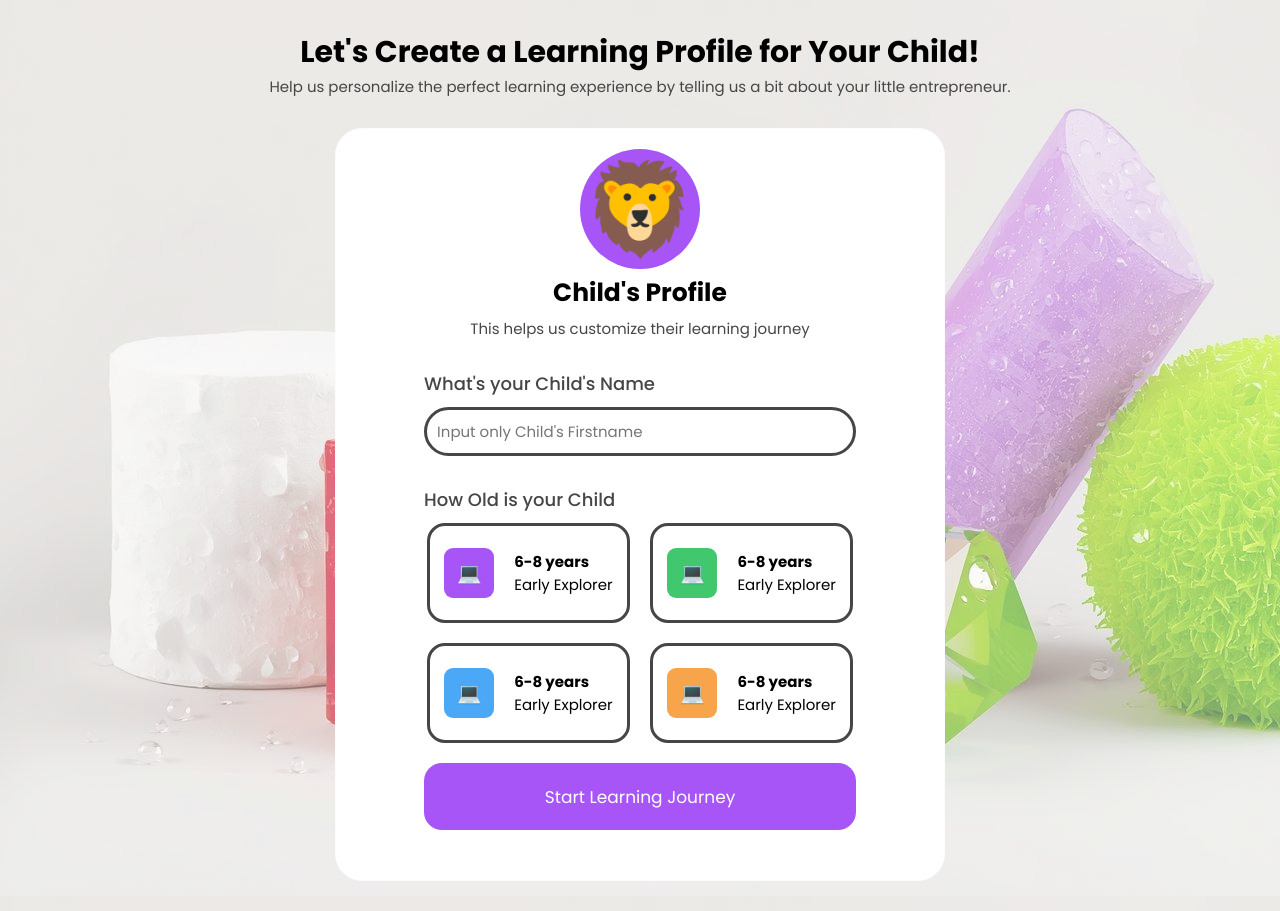
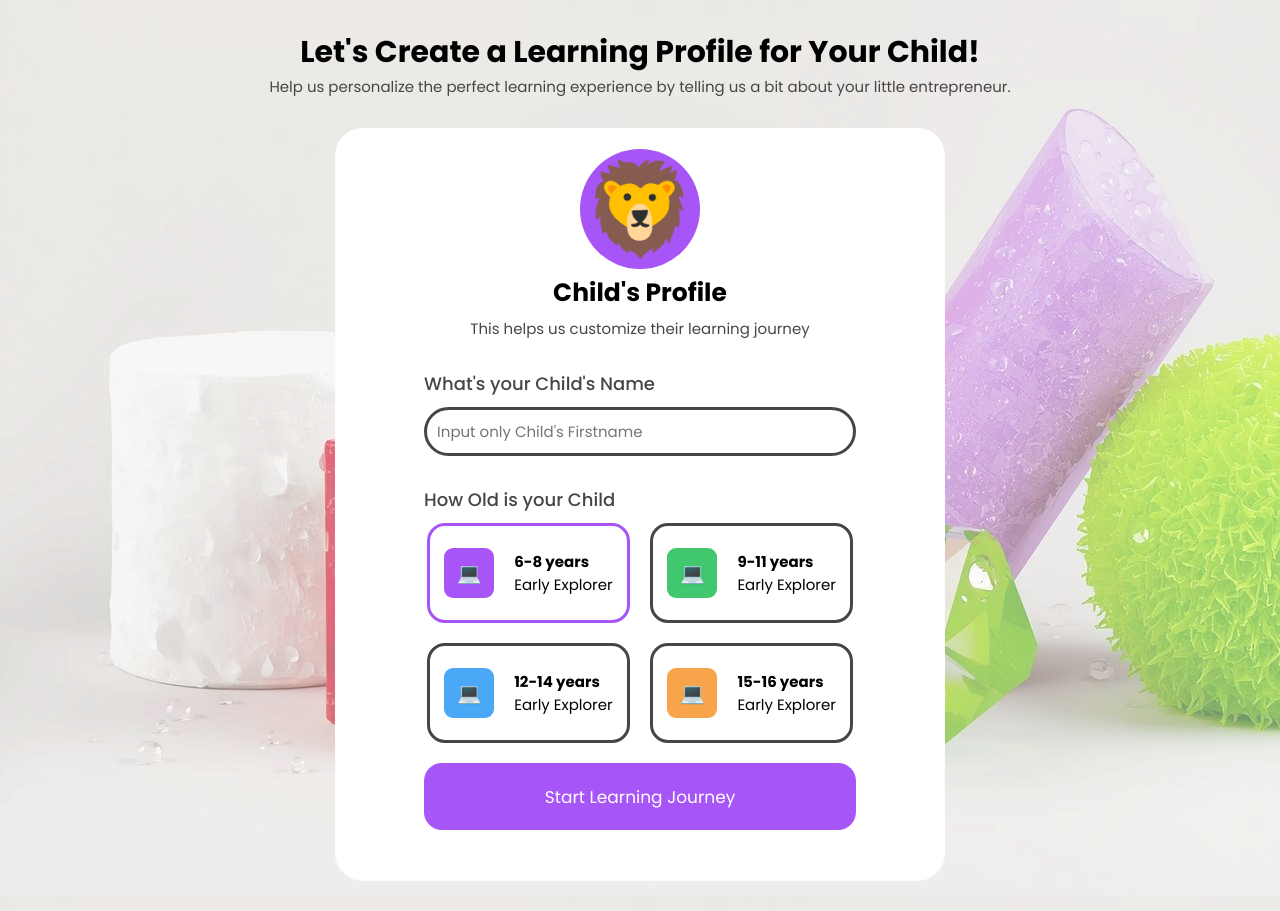
Before and after one commit to leadwarecompany-bit/Bizkids, a PHP site: page /kids-extra-profile-signup.html in a window 1280 px wide. Run offline with PHP 8.4, Linux system fonts and the light colour scheme; some libraries are stand-ins or nearby versions; some web fonts are replaced.

Commit message:
second commit

```diff
--- a/css/design.css
+++ b/css/design.css
@@ -1153,4 +1153,7 @@ body{
 .kids-profile-creation-form-button:hover{
     transform: scale(1.05);
 }
+.age-range-active{
+    border: 3px solid #A855F7;
+}
 /* styling kids profile creation page done */
--- a/javascript/functions.js
+++ b/javascript/functions.js
@@ -41,9 +41,8 @@ const sentence_magic = document.getElementById('fancy-fancy');
 const kids_name = document.getElementById('childs-profile-creation-first-name');
 
 function updateName() {
-  const val = kids_name.value.trim();               // read current input value
-  name_magic.forEach(el => el.textContent = val);  // update every .yeye-name-magic
-  // show sentence only when there's text
+  const val = kids_name.value.trim();
+  name_magic.forEach(el => el.textContent = val);
   if(val == ""){
     sentence_magic.textContent = ""
   }
@@ -52,8 +51,37 @@ function updateName() {
   }
 }
 
-// update in real-time as user types
+
 kids_name.addEventListener('input', updateName);
 
-// ensure correct initial state on page load
+
 document.addEventListener('DOMContentLoaded', updateName);
+
+// node selections
+const age_range_options = document.querySelectorAll('.kids-profile-creation-age-range');
+const age_ranges_first_text = document.querySelectorAll('.age-ranges-first-text');
+const age_ranges_input = document.getElementById('age-range'); // hidden input to hold chosen age
+
+function show_options(index) {
+
+  age_range_options.forEach((option, o) => {
+    option.classList.toggle('age-range-active', o === index);
+  });
+
+
+  age_ranges_first_text.forEach((ageEl, a) => {
+    const isActive = a === index;
+    ageEl.classList.toggle('age-active', isActive);
+
+    if (isActive) {
+
+      age_ranges_input.value = ageEl.textContent.trim();
+    }
+  });
+}
+
+age_range_options.forEach((opt, o) => {
+  opt.addEventListener('click', () => show_options(o));
+});
+
+if (age_range_options.length) show_options(0);
--- a/kids-extra-profile-signup.html
+++ b/kids-extra-profile-signup.html
@@ -36,45 +36,41 @@
                 </span>
                 <div class="child-profile-creation-details">
                     <label class="child-profile-creation-details-label" for="">How Old is your Child</label>
-
+                     <input id="age-range" type="hidden" value="" class="kids-profile-creation-age-range-hidden-input">
                     <div class="kids-profile-creation-age-ranges">
                         <div class="kids-profile-creation-age-range age-range-active">
-                            <input id="age-range" type="radio" class="kids-profile-creation-age-range-hidden-input">
                             <span class="img-age-range" style="background-color:  #A855F7;">
                                 💻
                             </span>
                             <span class="age-ranges-text">
-                                <p class="age-ranges-first-text">6-8 years</p>
+                                <p class="age-ranges-first-text age-active">6-8 years</p>
                                 <p class="age-ranges-second-text">Early Explorer</p>
                             </span>
                         </div>
                         <div class="kids-profile-creation-age-range">
-                            <input id="age-range" type="radio" class="kids-profile-creation-age-range-hidden-input">
                             <span class="img-age-range" style="background-color:  #41C86F;">
                                 💻
                             </span>
                             <span class="age-ranges-text">
-                                <p class="age-ranges-first-text">6-8 years</p>
+                                <p class="age-ranges-first-text">9-11 years</p>
                                 <p class="age-ranges-second-text">Early Explorer</p>
                             </span>
                         </div>
                         <div class="kids-profile-creation-age-range">
-                            <input id="age-range" type="radio" class="kids-profile-creation-age-range-hidden-input">
                             <span class="img-age-range" style="background-color:  #4BA8F7;">
                                 💻
                             </span>
                             <span class="age-ranges-text">
-                                <p class="age-ranges-first-text">6-8 years</p>
+                                <p class="age-ranges-first-text">12-14 years</p>
                                 <p class="age-ranges-second-text">Early Explorer</p>
                             </span>
                         </div>
                         <div class="kids-profile-creation-age-range">
-                            <input id="age-range" type="radio" class="kids-profile-creation-age-range-hidden-input">
                             <span class="img-age-range" style="background-color: #F7A44B;">
                                 💻
                             </span>
                             <span class="age-ranges-text">
-                                <p class="age-ranges-first-text">6-8 years</p>
+                                <p class="age-ranges-first-text">15-16 years</p>
                                 <p class="age-ranges-second-text">Early Explorer</p>
                             </span>
                         </div>
```
